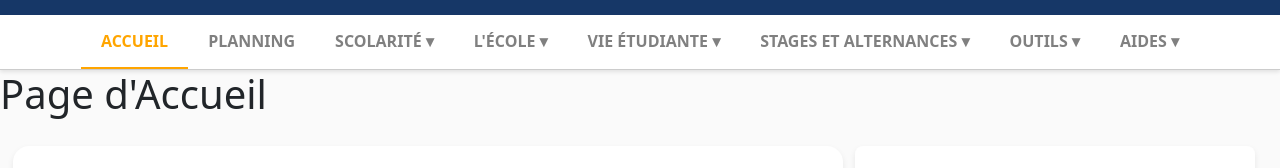
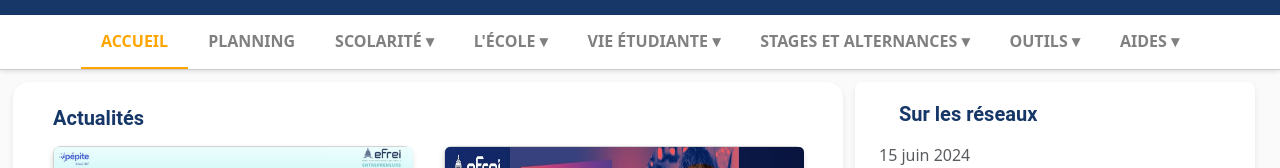
Before and after one commit to Niceley/Mini-React-Project, a React (Create React App) app in the folder projet_react/: page / in a window 1280 px wide. Shown: the part 130-298 px from the top of the page. Built offline with nearby package versions, Linux system fonts and the light colour scheme.

Commit message:
anothre small fix

```diff
--- a/projet_react/src/pageaccueil/Accueil.jsx
+++ b/projet_react/src/pageaccueil/Accueil.jsx
@@ -9,7 +9,6 @@ function Accueil() {
 
     return (
         <div className='accueil'>
-            <h1 className="mb-3">Page d'Accueil</h1>
             <div class="center">
                 <div class="contour">
                     <div class="actualité"> Actualités </div>
```
